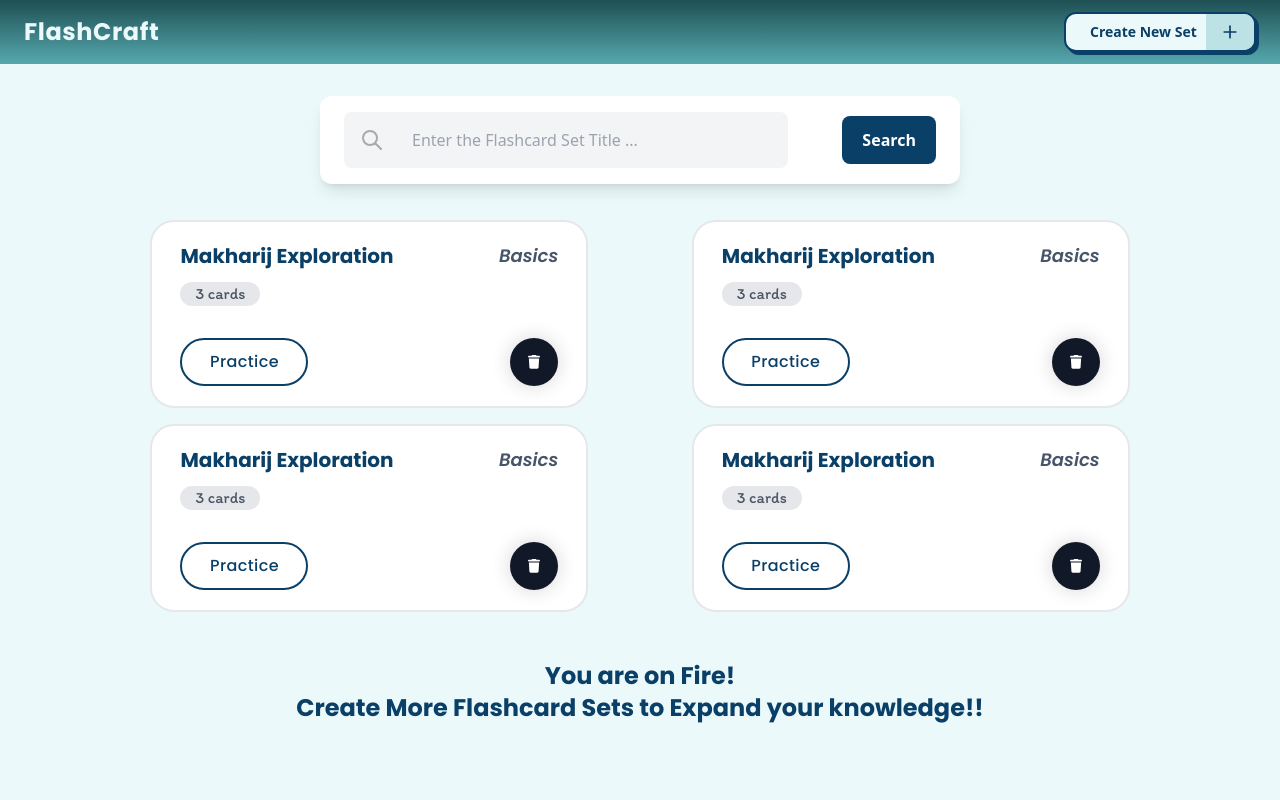
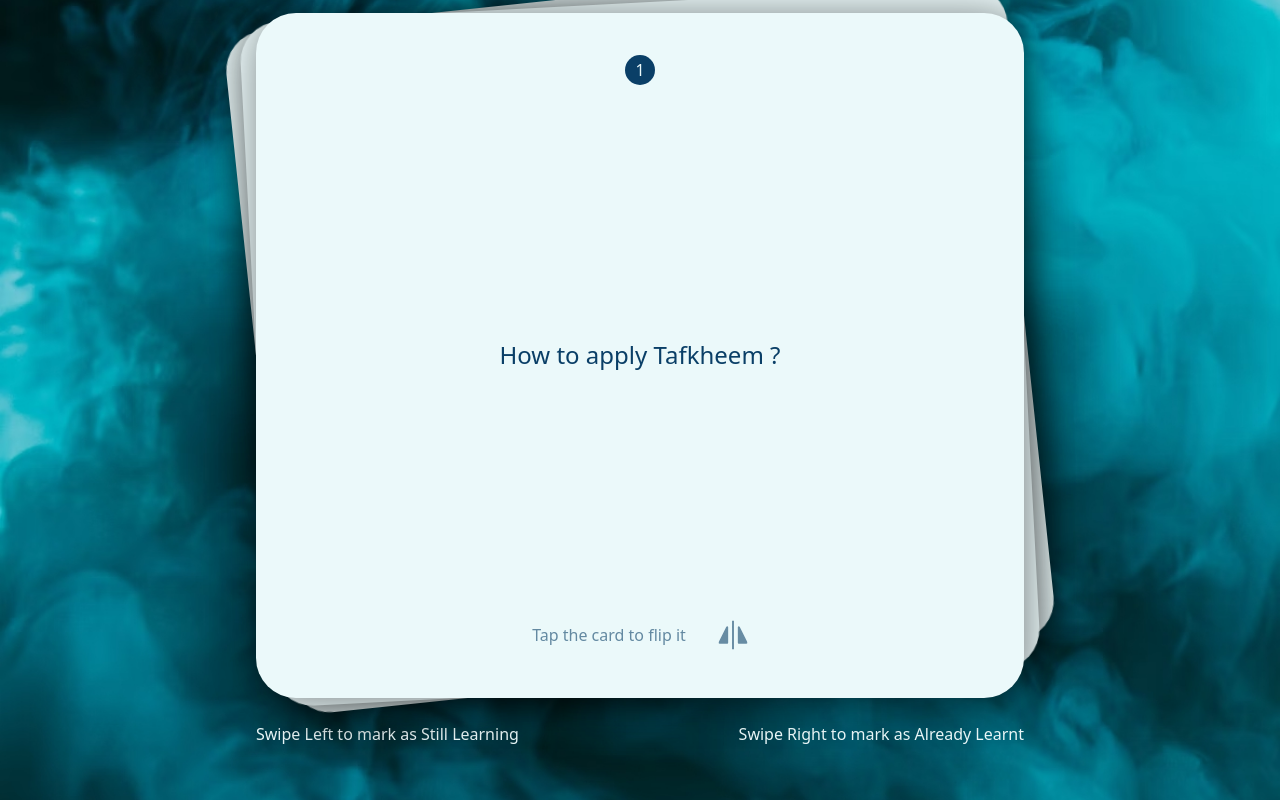
Before and after one commit to arsalan1004/Safwaat, a React (Vite) app in the folder Frontend/: page /1 in a window 1280 px wide. Built offline with nearby package versions, Linux system fonts and the light colour scheme.

Commit message:
Added Routing

```diff
--- a/Frontend/package.json
+++ b/Frontend/package.json
@@ -11,7 +11,8 @@
   },
   "dependencies": {
     "react": "^18.2.0",
-    "react-dom": "^18.2.0"
+    "react-dom": "^18.2.0",
+    "react-router-dom": "^6.21.1"
   },
   "devDependencies": {
     "@types/react": "^18.2.37",
--- a/Frontend/src/App.jsx
+++ b/Frontend/src/App.jsx
@@ -1,18 +1,14 @@
-import { useState } from 'react'
-import FlashCraft from './Components/FlashCraft/FlashCraft'
-
+import React from 'react';
+import {createBrowserRouter, RouterProvider} from 'react-router-dom';
 
 import './App.css'
+import router from './Routes/router';
 
 function App() {
-  // const [count, setCount] = useState(0)
 
   return (
     <>
-      <div>
-        {/* <p className='text-3xl'>SAFWAAT TEMPLATE</p> */}
-        <FlashCraft />
-      </div>
+      <RouterProvider  router={router} />
     </>
   )
 }
--- a/Frontend/src/Components/FlashCraft/FlashCraftMain/FlashCraftMain.jsx
+++ b/Frontend/src/Components/FlashCraft/FlashCraftMain/FlashCraftMain.jsx
@@ -1,4 +1,6 @@
 import React from 'react'
+import {useNavigate} from 'react-router-dom';
+
 import FlashCardSet from './FlashCardSet/FlashCardSet'
 import FlashSetBox from './FlashSetBox/FlashSetBox'
 import SlidingIconButton from '../../../UI/Button/SlidingIconButton'
@@ -6,6 +8,13 @@ import SetCreation from './SetCreation/SetCreation'
 
 
 function FlashCraftMain() {
+
+  const navigate = useNavigate();
+
+  function navigateHandler () {
+    navigate('SetCreation')
+  }
+
   return (
     <div className='w-screen min-h-screen flex-column bg-primary-100'>
 
@@ -14,7 +23,9 @@ function FlashCraftMain() {
             <h1 className='font-Poppins text-2xl font-bold tracking-wide text-primary-100 text-center ml-6'>
               FlashCraft
             </h1>
-            <SlidingIconButton />
+            <SlidingIconButton clickHandler={navigateHandler}>
+                Create New Set
+            </SlidingIconButton>
         </div>
 
       {/* Main Area */}
@@ -59,7 +70,6 @@ function FlashCraftMain() {
         {/* <FlashCardSet /> */}
     </div>
 
-    // <SetCreation />
   )
 }
 
--- a/Frontend/src/Components/FlashCraft/FlashCraftMain/FlashSetBox/FlashSetBox.jsx
+++ b/Frontend/src/Components/FlashCraft/FlashCraftMain/FlashSetBox/FlashSetBox.jsx
@@ -1,16 +1,27 @@
-import React from 'react'
+import React from 'react';
+import {Link, useNavigate} from 'react-router-dom';
+
 import OutlineButton from '../../../../UI/Button/OutlineButton'
 import DeleteButton from '../../../../UI/Button/DeleteButton'
 import InvertedButton from '../../../../UI/Button/InvertedButton'
 
 function FlashSetBox() {
+
+  const navigate = useNavigate();
+
+  function navigateHandler () {
+      navigate('1')
+  }
+
   return (
     <div className='flex-center'>
 
         <div className='w-5/6 min-h-15 bg-white rounded-3xl px-7 py-5 border-2 border-solid border-gray-200'>
 
           <div className='flex justify-between items-center'>
-            <h1 className='text-xl font-bold font-Poppins text-secondary w-4/5'>Makharij Exploration</h1>
+            <Link to='1' >
+              <h1 className='text-xl font-bold font-Poppins text-secondary w-4/5'>Makharij Exploration</h1>
+            </Link>
             <span className='font-Poppins font-semibold text-slate-600 text-lg ml-8 italic'>Basics</span>
           </div>
 
@@ -21,7 +32,9 @@ function FlashSetBox() {
           <div className='mt-8 flex items-center justify-between' >
 
             <div className='w-32 h-12'>
-              <InvertedButton />
+              <InvertedButton clickHandler={navigateHandler}>
+                Practice
+              </InvertedButton>
             </div>
 
             <DeleteButton />
--- /dev/null
+++ b/Frontend/src/Routes/router.jsx
@@ -0,0 +1,31 @@
+import React from "react";
+import {createBrowserRouter} from 'react-router-dom';
+
+
+import FlashCraft from "../Components/FlashCraft/FlashCraft";
+import SetCreation from "../Components/FlashCraft/FlashCraftMain/SetCreation/SetCreation";
+import FlashCardSet from "../Components/FlashCraft/FlashCraftMain/FlashCardSet/FlashCardSet";
+
+
+const router = createBrowserRouter([
+    {
+        path: '/',
+        children: [
+            {
+                index: true,
+                element: <FlashCraft />
+            },
+            {
+                path: 'SetCreation',
+                element: <SetCreation />
+            },
+            {
+                path: ':id',
+                element: <FlashCardSet />
+            }
+        ]
+    }
+]);
+
+
+export default router;
--- a/Frontend/src/UI/Button/InvertedButton.jsx
+++ b/Frontend/src/UI/Button/InvertedButton.jsx
@@ -1,12 +1,13 @@
 import React from 'react'
 
-function InvertedButton() {
+function InvertedButton(props) {
   return (
     <button className='rounded-full border-2 border-solid border-secondary flex-center
             text-secondary font-Poppins px-4 h-full w-full cursor-pointer overflow-hidden bg-transparent
-            hover:bg-secondary hover:text-primary-100 hover:transistion duration-150 ease-in-out delay-75 ' >
+            hover:bg-secondary hover:text-primary-100 hover:transistion duration-150 ease-in-out delay-75 '
+            onClick={props.clickHandler} >
         <span className='font-medium z-10 tracking-wide'>
-            Practice
+            {props.children}
         </span>
     </button>
   )
--- a/Frontend/src/UI/Button/SlidingIconButton.jsx
+++ b/Frontend/src/UI/Button/SlidingIconButton.jsx
@@ -1,13 +1,15 @@
 import React from 'react'
 
-function SlidingIconButton() {
+function SlidingIconButton(props) {
   return (
     <button className="group relative w-48 h-10 rounded-xl flex items-center border-2
               border-solid border-secondary bg-primary-100 overflow-hidden cursor-pointer
               transistion-all duration-300 shadow-[3px_3px_rgba(10,63,103)] mr-6
               active:translate-x-[3px] active:translate-y-[3px] active:shadow-[0px_0px_rgba(10,63,103)]"
-              type="button">
-          <span className="text-secondary font-semibold text-sm transistion-all duration-300 pl-6 group-hover:invisible ">Create New Set</span>
+              type="button"
+              onClick={props.clickHandler}>
+
+          <span className="text-secondary font-semibold text-sm transistion-all duration-300 pl-6 group-hover:invisible ">{props.children}</span>
           <span className="transistion-all duration-300
                             absolute h-12 w-12 flex-center bg-primary-200 translate-x-[8.75rem]
                             group-hover:w-full group-hover:translate-x-0 ">
```
Also changed, not shown: Frontend/src/Routes/placeholder.jsx (deleted), 1 other file (tests, documents, lock files or other folders).
